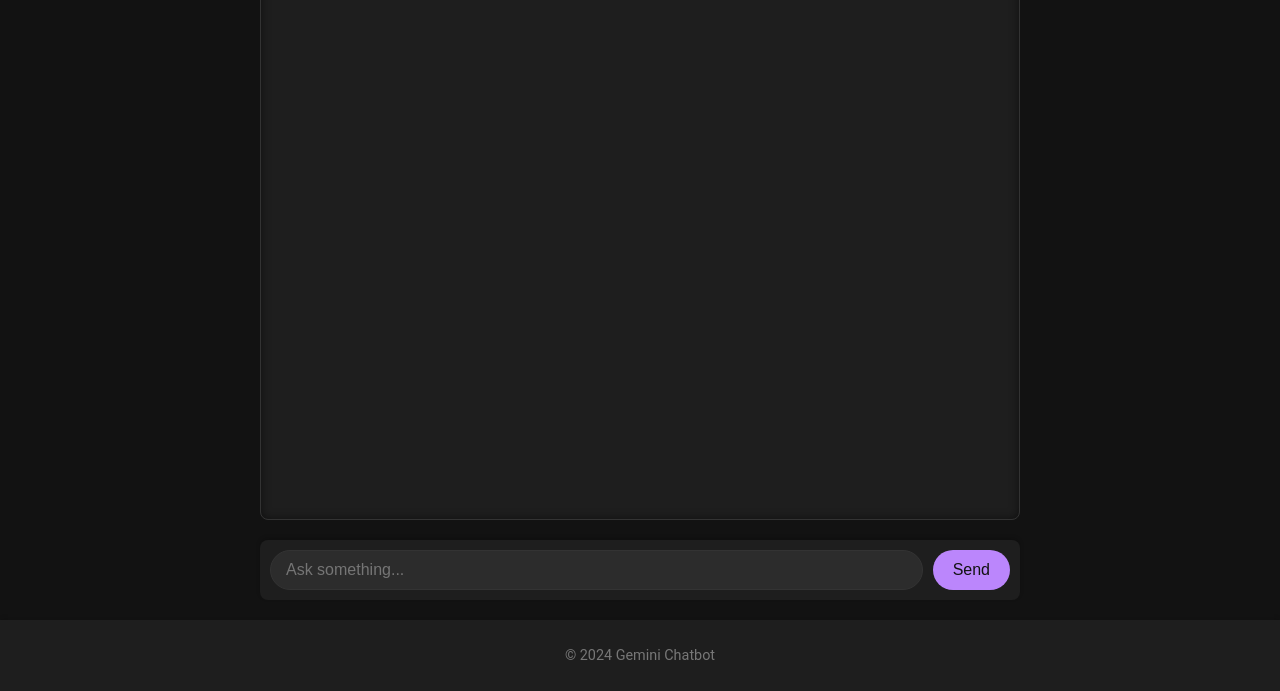
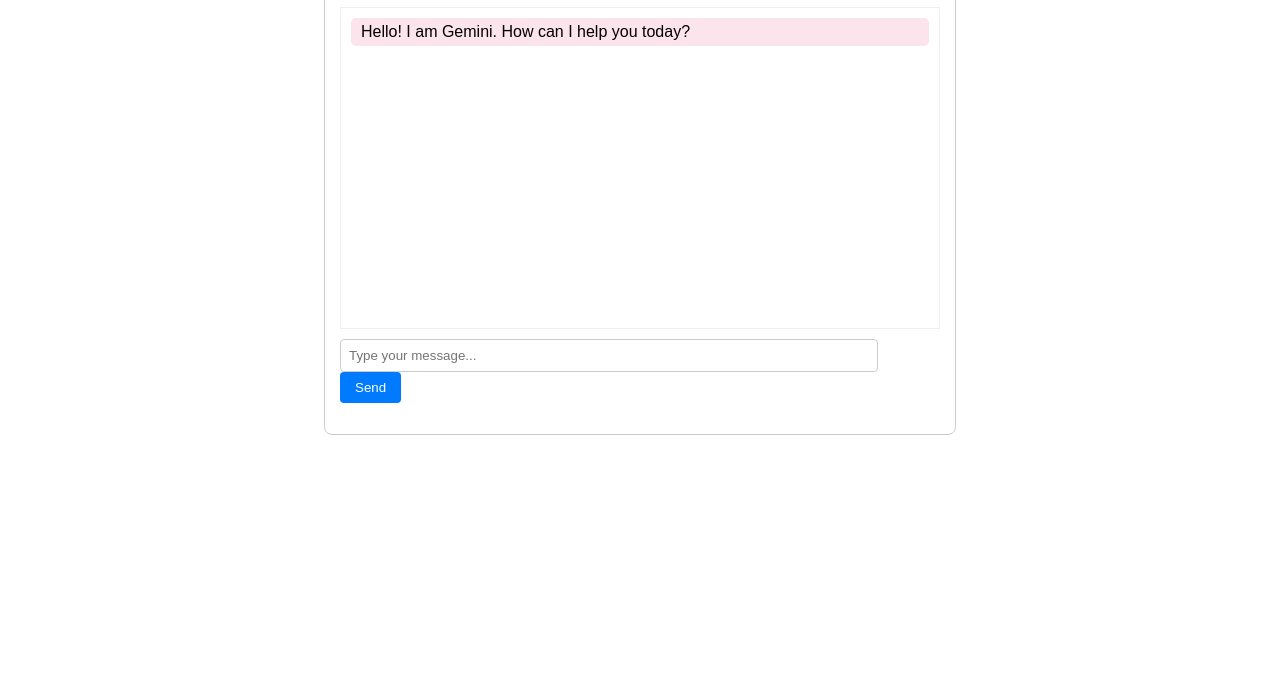
Before and after one commit to PoojaShivani/GeminiWrapper, a plain HTML site: page index.html in a window 1280 px wide. Shown: the part 109-800 px from the top of the page. Drawn offline with Linux system fonts and the light colour scheme.

Commit message:
Update index.html

```diff
--- a/index.html
+++ b/index.html
@@ -3,27 +3,87 @@
 <head>
     <meta charset="UTF-8">
     <meta name="viewport" content="width=device-width, initial-scale=1.0">
-    <title>Gemini Chatbot</title>
-    <link rel="stylesheet" href="style.css">
+    <title>Gemini Chat Demo</title>
+    <style>
+        body { font-family: Arial, sans-serif; margin: 20px; }
+        #chat-container { max-width: 600px; margin: auto; border: 1px solid #ccc; padding: 15px; border-radius: 8px; }
+        #messages { height: 300px; overflow-y: scroll; border: 1px solid #eee; padding: 10px; margin-bottom: 10px; }
+        .message { margin-bottom: 8px; padding: 5px 10px; border-radius: 5px; }
+        .user-message { background-color: #e0f7fa; text-align: right; }
+        .gemini-message { background-color: #fce4ec; text-align: left; }
+        input[type="text"] { width: calc(100% - 80px); padding: 8px; border: 1px solid #ccc; border-radius: 4px; }
+        button { padding: 8px 15px; background-color: #007bff; color: white; border: none; border-radius: 4px; cursor: pointer; }
+        button:hover { background-color: #0056b3; }
+        .error { color: red; margin-top: 10px; }
+    </style>
 </head>
 <body>
-    <header>
-        <h1>Gemini Chatbot</h1>
-    </header>
-    <main>
-        <div id="chat-container">
-            <div id="messages-container">
-                <!-- Chat messages will be displayed here -->
+    <div id="chat-container">
+        <h1>Gemini Chat</h1>
+        <div id="messages">
             </div>
-        </div>
-        <div id="input-container">
-            <input type="text" id="user-input" placeholder="Ask something...">
-            <button id="send-button">Send</button>
-        </div>
-    </main>
-    <footer>
-        <p>&copy; 2024 Gemini Chatbot</p>
-    </footer>
-    <script src="script.js"></script>
+        <input type="text" id="user-input" placeholder="Type your message...">
+        <button onclick="sendMessage()">Send</button>
+        <p id="error-message" class="error"></p>
+    </div>
+
+    <script>
+        const chatApiUrl = 'http://localhost:5000/api/chat'; // Ensure this matches your Flask app's port
+        const messagesDiv = document.getElementById('messages');
+        const userInput = document.getElementById('user-input');
+        const errorMessageDiv = document.getElementById('error-message');
+
+        function addMessage(sender, text) {
+            const messageElement = document.createElement('div');
+            messageElement.classList.add('message');
+            messageElement.classList.add(sender === 'user' ? 'user-message' : 'gemini-message');
+            messageElement.textContent = text;
+            messagesDiv.appendChild(messageElement);
+            messagesDiv.scrollTop = messagesDiv.scrollHeight; // Auto-scroll to bottom
+        }
+
+        async function sendMessage() {
+            const message = userInput.value.trim();
+            if (message === '') {
+                return; // Don't send empty messages
+            }
+
+            addMessage('user', message);
+            userInput.value = ''; // Clear input field
+            errorMessageDiv.textContent = ''; // Clear previous errors
+
+            try {
+                const response = await fetch(chatApiUrl, {
+                    method: 'POST',
+                    headers: {
+                        'Content-Type': 'application/json',
+                    },
+                    body: JSON.stringify({ message: message })
+                });
+
+                if (!response.ok) {
+                    const errorData = await response.json();
+                    throw new Error(errorData.error || `HTTP error! status: ${response.status}`);
+                }
+
+                const data = await response.json();
+                addMessage('gemini', data.response);
+
+            } catch (error) {
+                console.error('Error sending message:', error);
+                errorMessageDiv.textContent = 'Error: Could not connect to the backend or Gemini API. ' + error.message;
+                addMessage('system', 'Error: Failed to get response from Gemini.');
+            }
+        }
+
+        userInput.addEventListener('keypress', function(event) {
+            if (event.key === 'Enter') {
+                sendMessage();
+            }
+        });
+
+        // Initial message
+        addMessage('gemini', 'Hello! I am Gemini. How can I help you today?');
+    </script>
 </body>
 </html>
```
